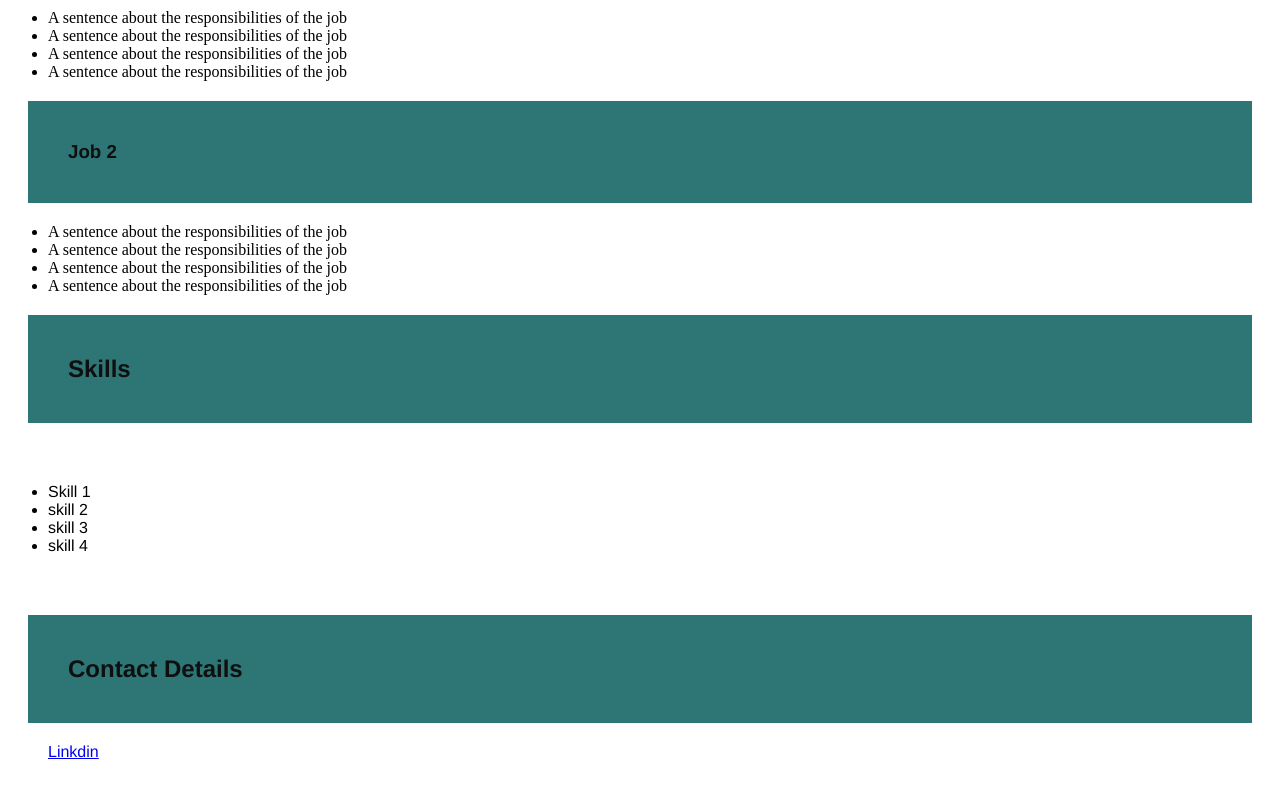
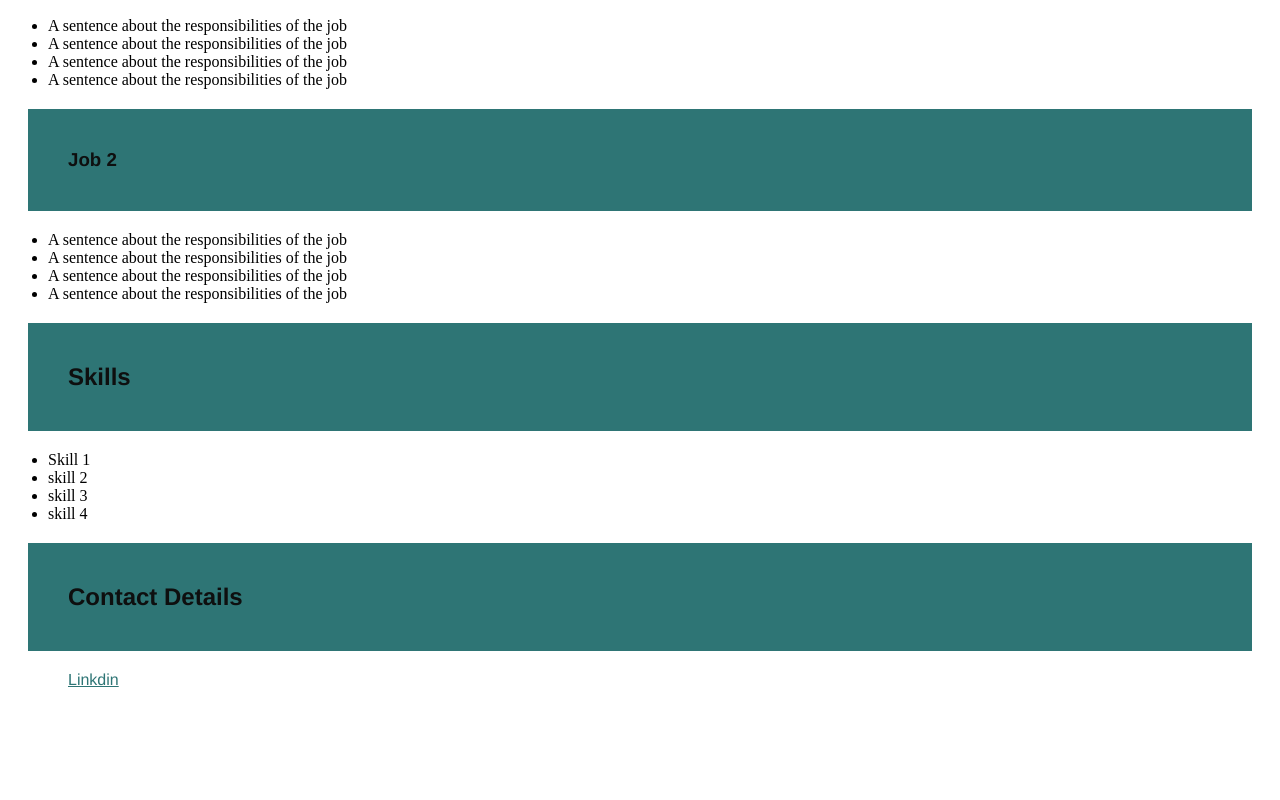
Before and after one commit to nikolasbotha/Intro-To-Web, a plain HTML site: page resume/resume 5/resume5.html in a window 1280 px wide. Shown: the part 1554-2354 px from the top of the page. After the commit the page ends 2282 px from the top, so only its background shows below. Drawn offline with Linux system fonts and the light colour scheme.

Commit message:
commiting changes to resume 5 as stipuled in W3 validation program

```diff
--- a/resume/resume 5/css/resume5.css
+++ b/resume/resume 5/css/resume5.css
@@ -9,19 +9,19 @@ h1, h2, h3 {
 }
 p {
     font-family: 'Franklin Gothic Medium', 'Arial Narrow', Arial, sans-serif;
-    color: #0e0f0f
+    color: #0e0f0f;
     margin: 20px;
     padding: 40px;
 }
 a {
     font-family: 'Franklin Gothic Medium', 'Arial Narrow', Arial, sans-serif;
-    color: #2e7575
+    color: #2e7575;
     margin: 20px;
     padding: 40px;
 }
 #accent {
     font-family: 'Franklin Gothic Medium', 'Arial Narrow', Arial, sans-serif;
-    color: #9b047a
+    color: #9b047a;
     margin: 20px;
     padding: 40px;
 }
--- a/resume/resume 5/resume5.html
+++ b/resume/resume 5/resume5.html
@@ -1,8 +1,8 @@
 <!DOCTYPE html>
-<html>
+<html lang="en">
   <head>
     <title>Nikolas Botha </title>
-  <link rel = "stylesheet" type = "text/css" href = "css/resume5.css"/>
+  <link rel = "stylesheet" type = "text/css" href = "css/resume5.css">
 </head>
   <body>
     <header>
@@ -42,7 +42,7 @@
   </ul>
 
   <h2 id="skills">Skills</h2>
-  <ul id="accent">
+  <ul>
     <li>Skill 1</li>
     <li>skill 2</li>
     <li>skill 3</li>
```
